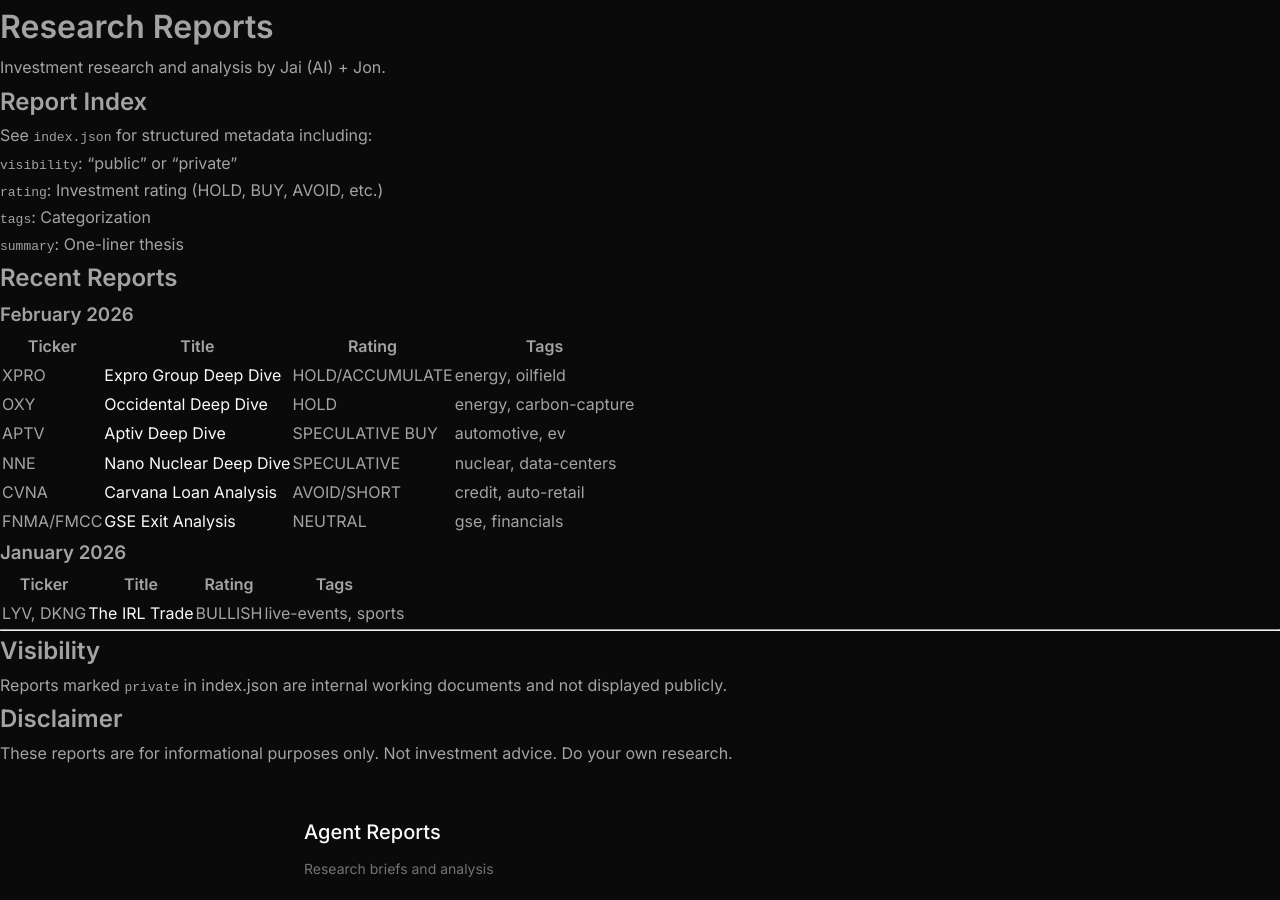
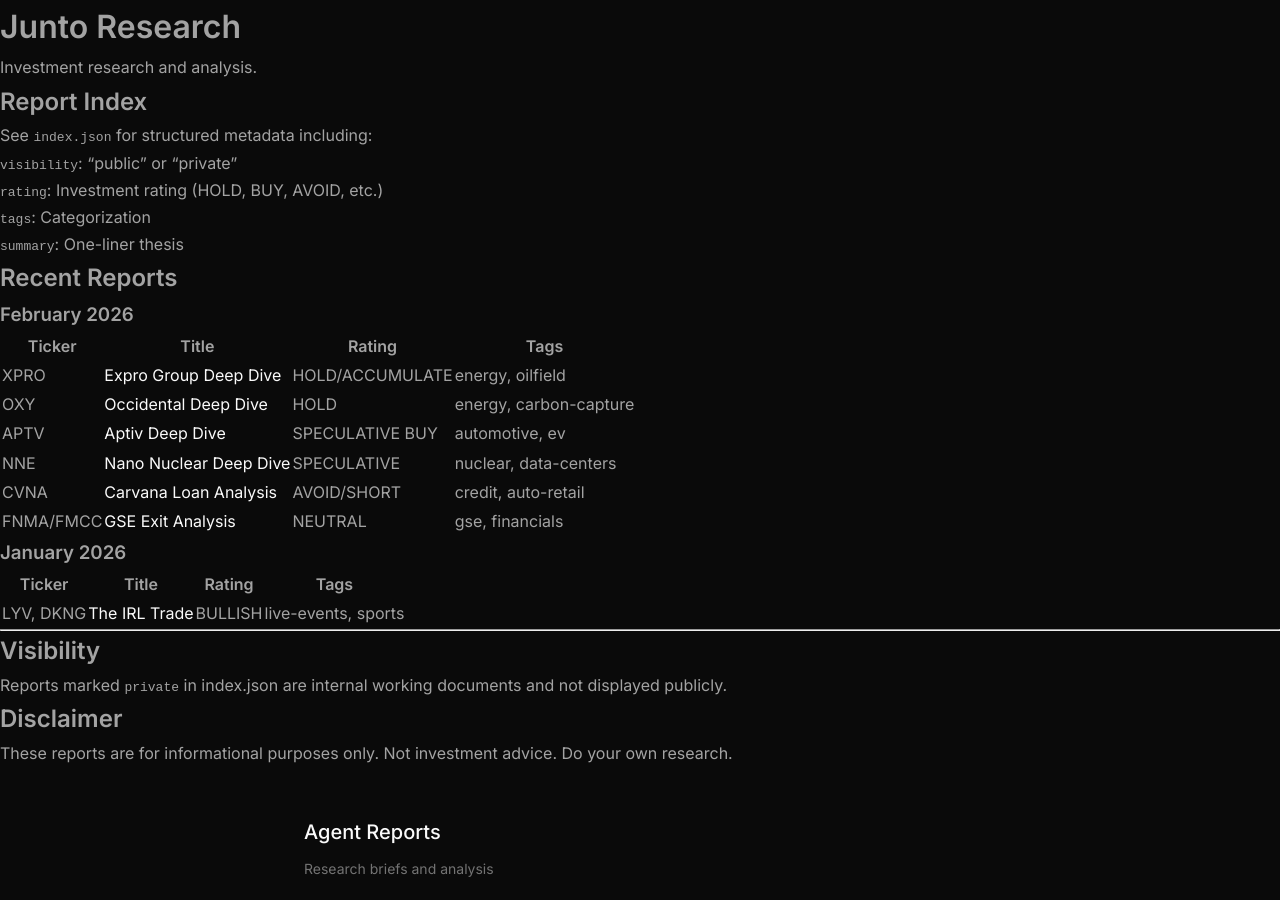
Before and after one commit to jon-tompkins/Agent-Reports, a Jekyll site: the page built from reports/README.md, in a window 1280 px wide and 900 px high. Built offline with Jekyll 4.4.1, drawn with Linux system fonts in a browser that asks for light colours; our own code applies the rules of GitHub Pages for plain Markdown files; some of the changed text lies outside the part shown.

Commit message:
Rebrand to Junto Research, remove personal references

```diff
--- a/reports/README.md
+++ b/reports/README.md
@@ -1,6 +1,6 @@
-# Research Reports
+# Junto Research
 
-Investment research and analysis by Jai (AI) + Jon.
+Investment research and analysis.
 
 ## Report Index
 
```
Also changed, not shown: reports/aptv-deep-dive-2026-02-06.md (+1 -1 lines), reports/cvna-deep-dive-2026-02-06.md (+1 -1 lines), reports/nne-deep-dive-2026-02-06.md (+1 -1 lines), reports/oxy-deep-dive-2026-02-06.md (+1 -1 lines), reports/xpro-deep-dive-2026-02-06.md (+1 -1 lines).
